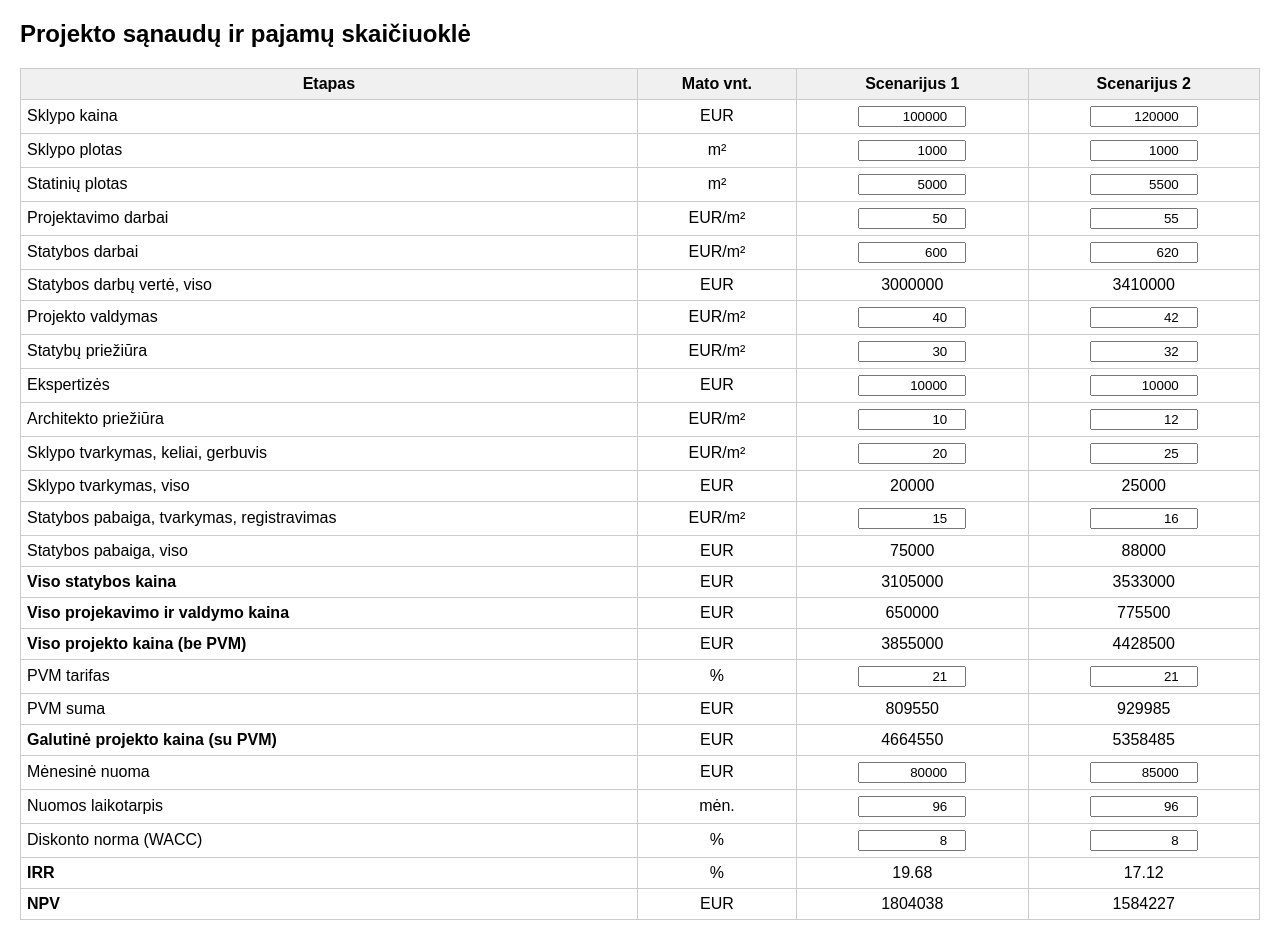
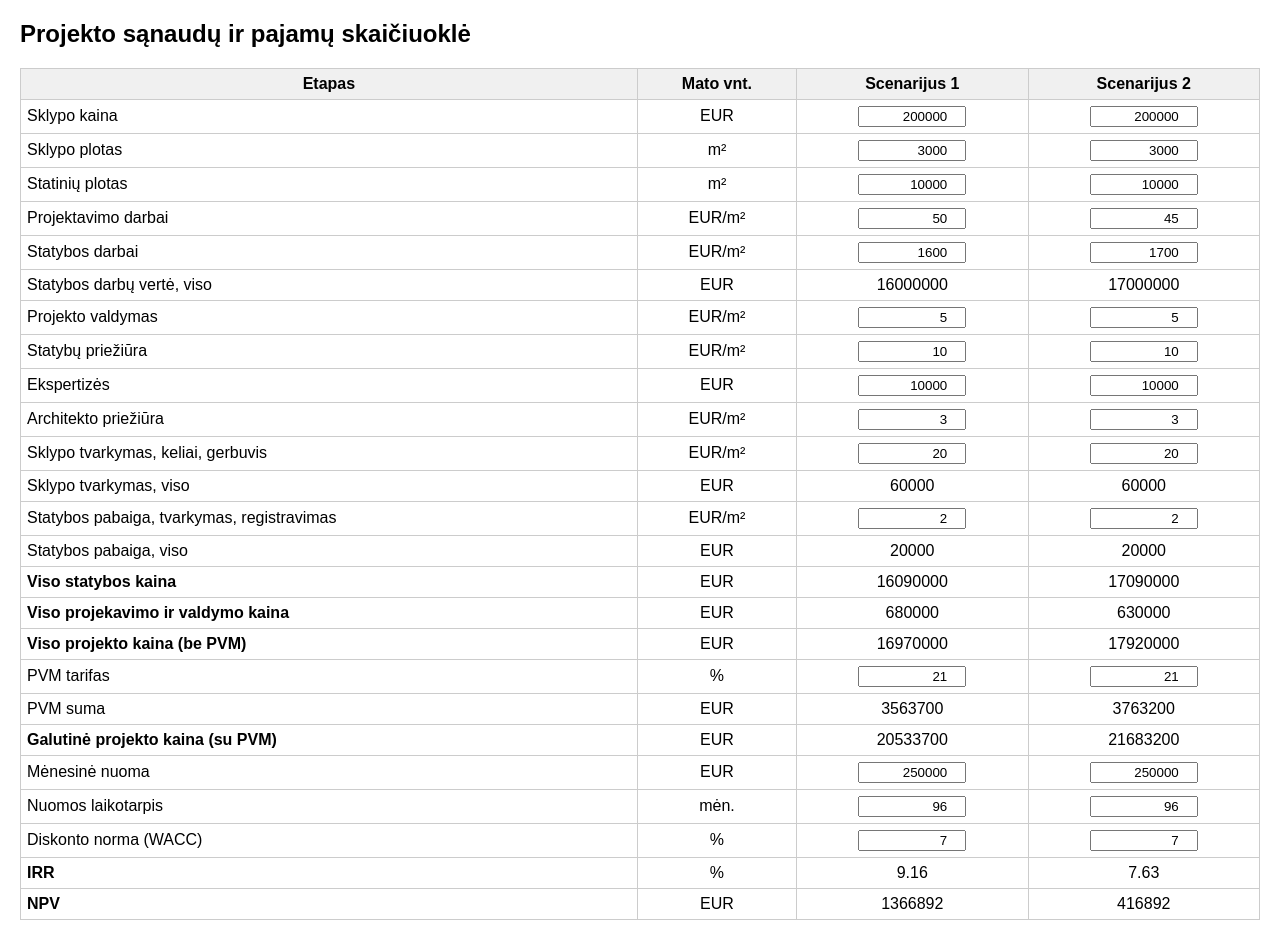
Before and after one commit to IgorLT67/skaiciuokle, a plain HTML site: page index.html in a window 1280 px wide. Drawn offline with Linux system fonts and the light colour scheme.

Commit message:
Update index.html

```diff
--- a/index.html
+++ b/index.html
@@ -26,42 +26,42 @@
     </thead>
     <tbody>
       <tr><td class="label">Sklypo kaina</td><td>EUR</td>
-        <td><input type="number" id="sklypo_kaina1" value="100000"></td>
-        <td><input type="number" id="sklypo_kaina2" value="120000"></td></tr>
+        <td><input type="number" id="sklypo_kaina1" value="200000"></td>
+        <td><input type="number" id="sklypo_kaina2" value="200000"></td></tr>
       <tr><td class="label">Sklypo plotas</td><td>m²</td>
-        <td><input type="number" id="sklypo_plotas1" value="1000"></td>
-        <td><input type="number" id="sklypo_plotas2" value="1000"></td></tr>
+        <td><input type="number" id="sklypo_plotas1" value="3000"></td>
+        <td><input type="number" id="sklypo_plotas2" value="3000"></td></tr>
       <tr><td class="label">Statinių plotas</td><td>m²</td>
-        <td><input type="number" id="statiniu_plotas1" value="5000"></td>
-        <td><input type="number" id="statiniu_plotas2" value="5500"></td></tr>
+        <td><input type="number" id="statiniu_plotas1" value="10000"></td>
+        <td><input type="number" id="statiniu_plotas2" value="10000"></td></tr>
       <tr><td class="label">Projektavimo darbai</td><td>EUR/m²</td>
         <td><input type="number" id="proj_darbai1" value="50"></td>
-        <td><input type="number" id="proj_darbai2" value="55"></td></tr>
+        <td><input type="number" id="proj_darbai2" value="45"></td></tr>
       <tr><td class="label">Statybos darbai</td><td>EUR/m²</td>
-        <td><input type="number" id="stat_darbai1" value="600"></td>
-        <td><input type="number" id="stat_darbai2" value="620"></td></tr>
+        <td><input type="number" id="stat_darbai1" value="1600"></td>
+        <td><input type="number" id="stat_darbai2" value="1700"></td></tr>
       <tr><td class="label">Statybos darbų vertė, viso</td><td>EUR</td>
         <td id="stat_darbai_viso1"></td><td id="stat_darbai_viso2"></td></tr>
       <tr><td class="label">Projekto valdymas</td><td>EUR/m²</td>
-        <td><input type="number" id="valdymas1" value="40"></td>
-        <td><input type="number" id="valdymas2" value="42"></td></tr>
+        <td><input type="number" id="valdymas1" value="5"></td>
+        <td><input type="number" id="valdymas2" value="5"></td></tr>
       <tr><td class="label">Statybų priežiūra</td><td>EUR/m²</td>
-        <td><input type="number" id="prieziura1" value="30"></td>
-        <td><input type="number" id="prieziura2" value="32"></td></tr>
+        <td><input type="number" id="prieziura1" value="10"></td>
+        <td><input type="number" id="prieziura2" value="10"></td></tr>
       <tr><td class="label">Ekspertizės</td><td>EUR</td>
         <td><input type="number" id="ekspertizes1" value="10000"></td>
         <td><input type="number" id="ekspertizes2" value="10000"></td></tr>
       <tr><td class="label">Architekto priežiūra</td><td>EUR/m²</td>
-        <td><input type="number" id="arch_prieziura1" value="10"></td>
-        <td><input type="number" id="arch_prieziura2" value="12"></td></tr>
+        <td><input type="number" id="arch_prieziura1" value="3"></td>
+        <td><input type="number" id="arch_prieziura2" value="3"></td></tr>
       <tr><td class="label">Sklypo tvarkymas, keliai, gerbuvis</td><td>EUR/m²</td>
         <td><input type="number" id="tvarkymas1" value="20"></td>
-        <td><input type="number" id="tvarkymas2" value="25"></td></tr>
+        <td><input type="number" id="tvarkymas2" value="20"></td></tr>
       <tr><td class="label">Sklypo tvarkymas, viso</td><td>EUR</td>
         <td id="tvarkymas_viso1"></td><td id="tvarkymas_viso2"></td></tr>
       <tr><td class="label">Statybos pabaiga, tvarkymas, registravimas</td><td>EUR/m²</td>
-        <td><input type="number" id="pabaiga1" value="15"></td>
-        <td><input type="number" id="pabaiga2" value="16"></td></tr>
+        <td><input type="number" id="pabaiga1" value="2"></td>
+        <td><input type="number" id="pabaiga2" value="2"></td></tr>
       <tr><td class="label">Statybos pabaiga, viso</td><td>EUR</td>
         <td id="pabaiga_viso1"></td><td id="pabaiga_viso2"></td></tr>
       <tr><td class="label"><b>Viso statybos kaina</b></td><td>EUR</td>
@@ -78,14 +78,14 @@
       <tr><td class="label"><b>Galutinė projekto kaina (su PVM)</b></td><td>EUR</td>
         <td id="viso_su_pvm1"></td><td id="viso_su_pvm2"></td></tr>
       <tr><td class="label">Mėnesinė nuoma</td><td>EUR</td>
-        <td><input type="number" id="nuoma1" value="80000"></td>
-        <td><input type="number" id="nuoma2" value="85000"></td></tr>
+        <td><input type="number" id="nuoma1" value="250000"></td>
+        <td><input type="number" id="nuoma2" value="250000"></td></tr>
       <tr><td class="label">Nuomos laikotarpis</td><td>mėn.</td>
         <td><input type="number" id="nuomos_laikotarpis1" value="96"></td>
         <td><input type="number" id="nuomos_laikotarpis2" value="96"></td></tr>
       <tr><td class="label">Diskonto norma (WACC)</td><td>%</td>
-        <td><input type="number" id="wacc1" value="8"></td>
-        <td><input type="number" id="wacc2" value="8"></td></tr>
+        <td><input type="number" id="wacc1" value="7"></td>
+        <td><input type="number" id="wacc2" value="7"></td></tr>
       <tr><td class="label"><b>IRR</b></td><td>%</td>
         <td id="irr1"></td><td id="irr2"></td></tr>
       <tr><td class="label"><b>NPV</b></td><td>EUR</td>
```
